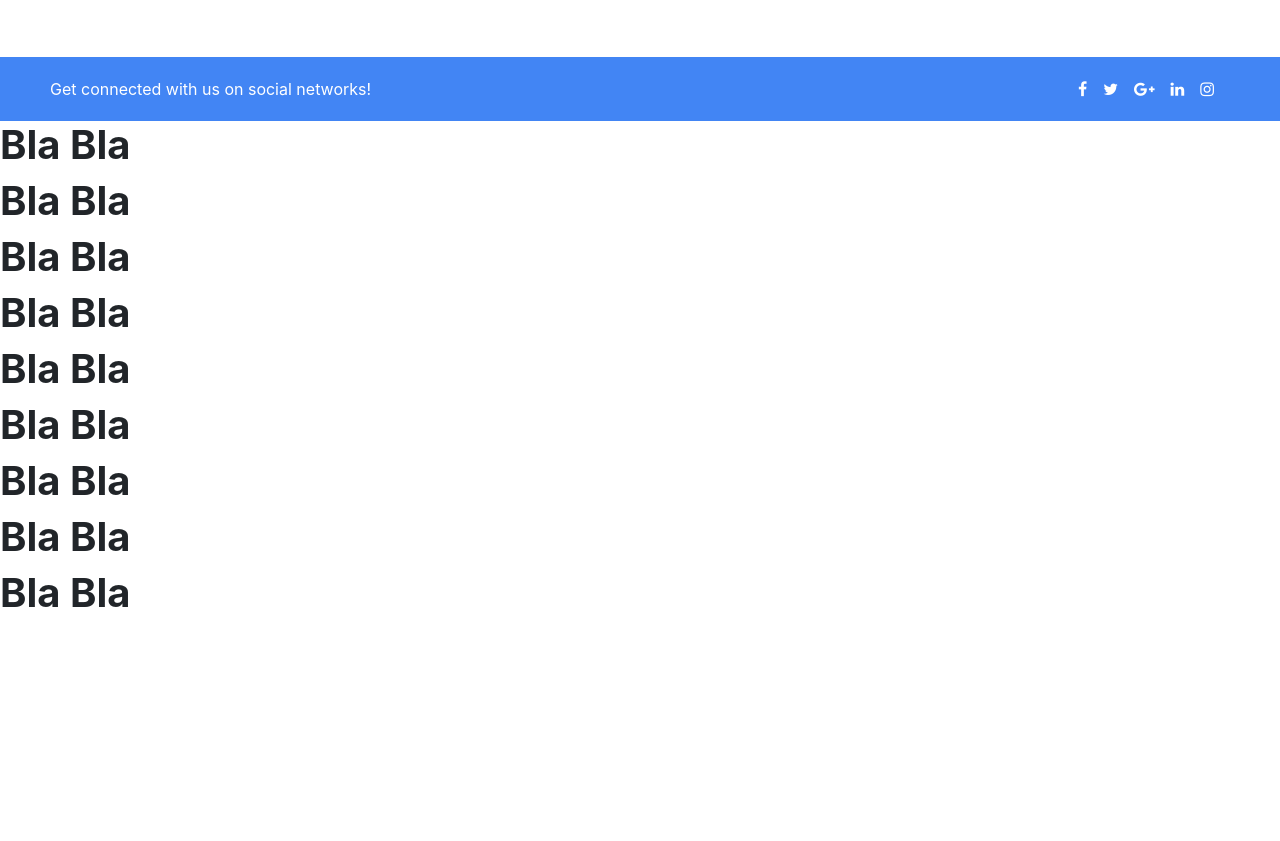
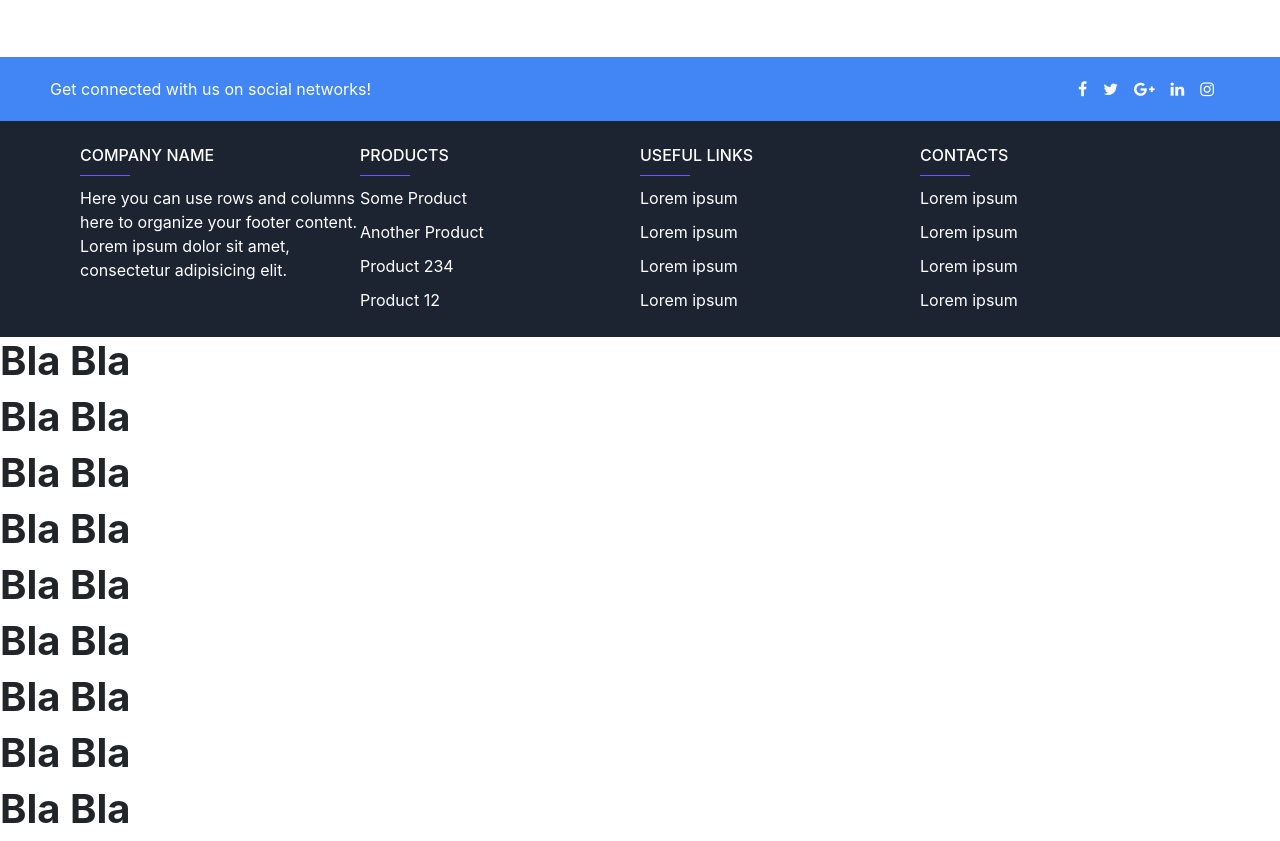
Before and after one commit to kolpakovin/responsive-website-front-end, a React (Create React App) app: page / in a window 1280 px wide. Shown: the part 3020-3861 px from the top of the page. Before the commit the page ends 3645 px from the top, so only its background shows below. Built offline with nearby package versions, Linux system fonts and the light colour scheme; grey boxes are pictures that could not be loaded.

Commit message:
updated footer

```diff
--- a/src/App.js
+++ b/src/App.js
@@ -12,6 +12,7 @@ import WorkExamples from './components/work-examples/work-examples'
 import Product from './components/product/product';
 import ContactUs from './components/contact/contact';
 import Network from './components/network/network';
+import Footer from './components/footer/footer'
 
 const App = props => {
   return (
@@ -26,6 +27,7 @@ const App = props => {
             <WorkExamples />
             <ContactUs />
             <Network />
+            <Footer />
             <h2> Bla Bla</h2>
             <h2> Bla Bla</h2>
             <h2> Bla Bla</h2>
--- /dev/null
+++ b/src/components/footer/footer.css
@@ -0,0 +1,20 @@
+#footer {
+    padding: 15px 80px;
+    background-color: #1c2331;
+    color: #fff;
+}
+.footer-items {
+    display: grid;
+    grid-template-columns: 1fr 1fr 1fr 1fr;
+    list-style: none;
+}
+.footer-item p, .footer-item li, .footer-item h6 {
+    margin: 10px 0;
+}
+.footer-item {
+    list-style: none;
+}
+.title-border {
+    width: 50px;
+    border-top: 1px solid #7a4fff;
+}
--- /dev/null
+++ b/src/components/footer/footer.js
@@ -0,0 +1,50 @@
+import React from 'react';
+import './footer.css';
+
+const Footer = props => {
+    return (
+        <footer id='footer'>
+            <ul className='footer-items'>
+                <li>
+                    <ul className='footer-item'>
+                        <li><h6>COMPANY NAME</h6></li>
+                        <li className='title-border'></li>
+                        <li><p>Here you can use rows and columns here to organize your footer content. Lorem ipsum dolor sit amet, consectetur adipisicing elit.</p></li>
+                    </ul>
+                </li>
+                <li>
+                    <ul className='footer-item'>
+                        <li><h6>PRODUCTS</h6></li>
+                        <li className='title-border'></li>
+                        <li><p>Some Product</p></li>
+                        <li><p>Another Product</p></li>
+                        <li><p>Product 234</p></li>
+                        <li><p>Product 12</p></li>
+                    </ul>
+                </li>
+                <li>
+                    <ul className='footer-item'>
+                        <li><h6>USEFUL LINKS</h6></li>
+                        <li className='title-border'></li>
+                        <li><p>Lorem ipsum</p></li>
+                        <li><p>Lorem ipsum</p></li>
+                        <li><p>Lorem ipsum</p></li>
+                        <li><p>Lorem ipsum</p></li>
+                    </ul>
+                </li>
+                <li>
+                    <ul className='footer-item'>
+                        <li><h6>CONTACTS</h6></li>
+                        <li className='title-border'></li>
+                        <li><p>Lorem ipsum</p></li>
+                        <li><p>Lorem ipsum</p></li>
+                        <li><p>Lorem ipsum</p></li>
+                        <li><p>Lorem ipsum</p></li>
+                    </ul>
+                </li>
+            </ul>
+        </footer>
+    )
+}
+
+export default Footer;
```
Also changed, not shown: src/components/network/network.css (line endings or trailing spaces).
